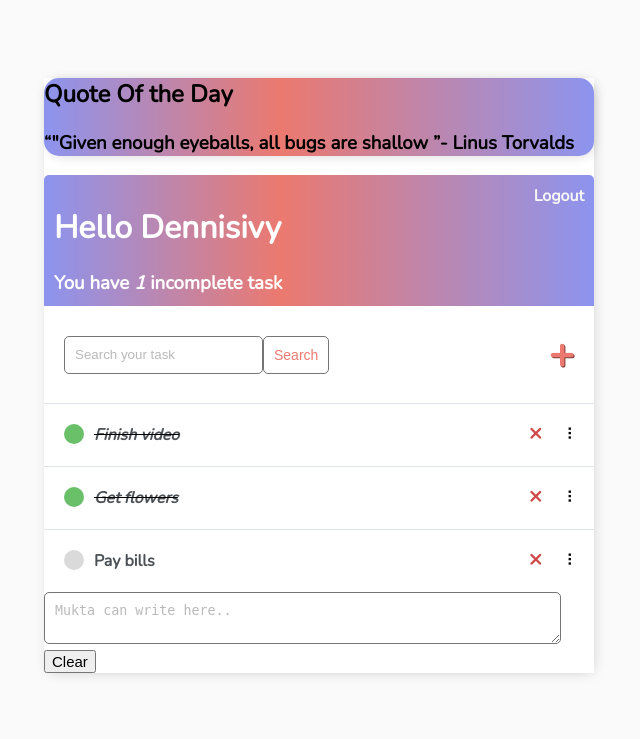
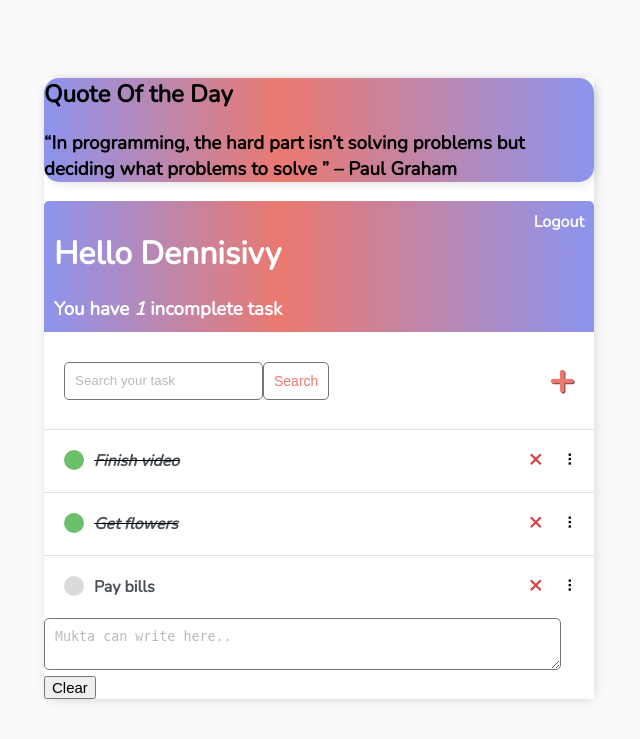
Before and after one commit to Abhishek-Gawande/Project-Musings, a Django app: page / in a window 1280 px wide. Shown: the top 739 px of the page, without its empty margins (321-961 px from the left). Run offline with Django 3.2, Linux system fonts and the light colour scheme; a user stored in the database is signed in; data comes from the database, SQL or seed files in the repository; both versions use the stored data as it was after the commit.

Commit message:
Add files via upload

```diff
--- a/base/templates/base/task_list.html
+++ b/base/templates/base/task_list.html
@@ -1,8 +1,8 @@
 {% extends 'base/main.html' %} {% block content %}
 <div class="container2">
     <h2>Quote Of the Day</h2>
-    <h3><q>"Given enough eyeballs, all bugs are shallow
-</q>- Linus Torvalds </h3>
+    <h3><q>In programming, the hard part isn’t solving problems but deciding what problems to solve
+</q> – Paul Graham</h3>
 </div>
 
 
```
Also changed, not shown: db.sqlite3.
